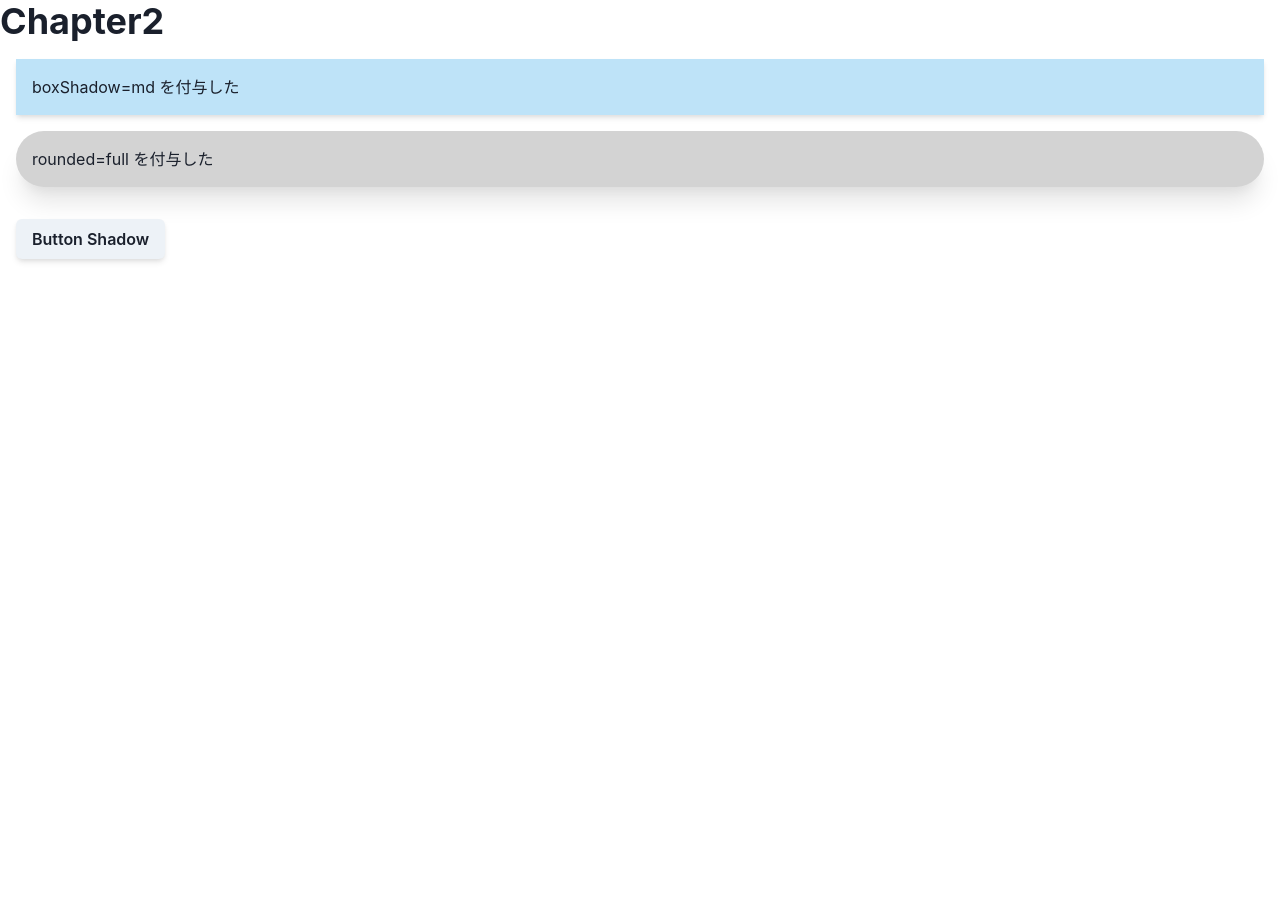
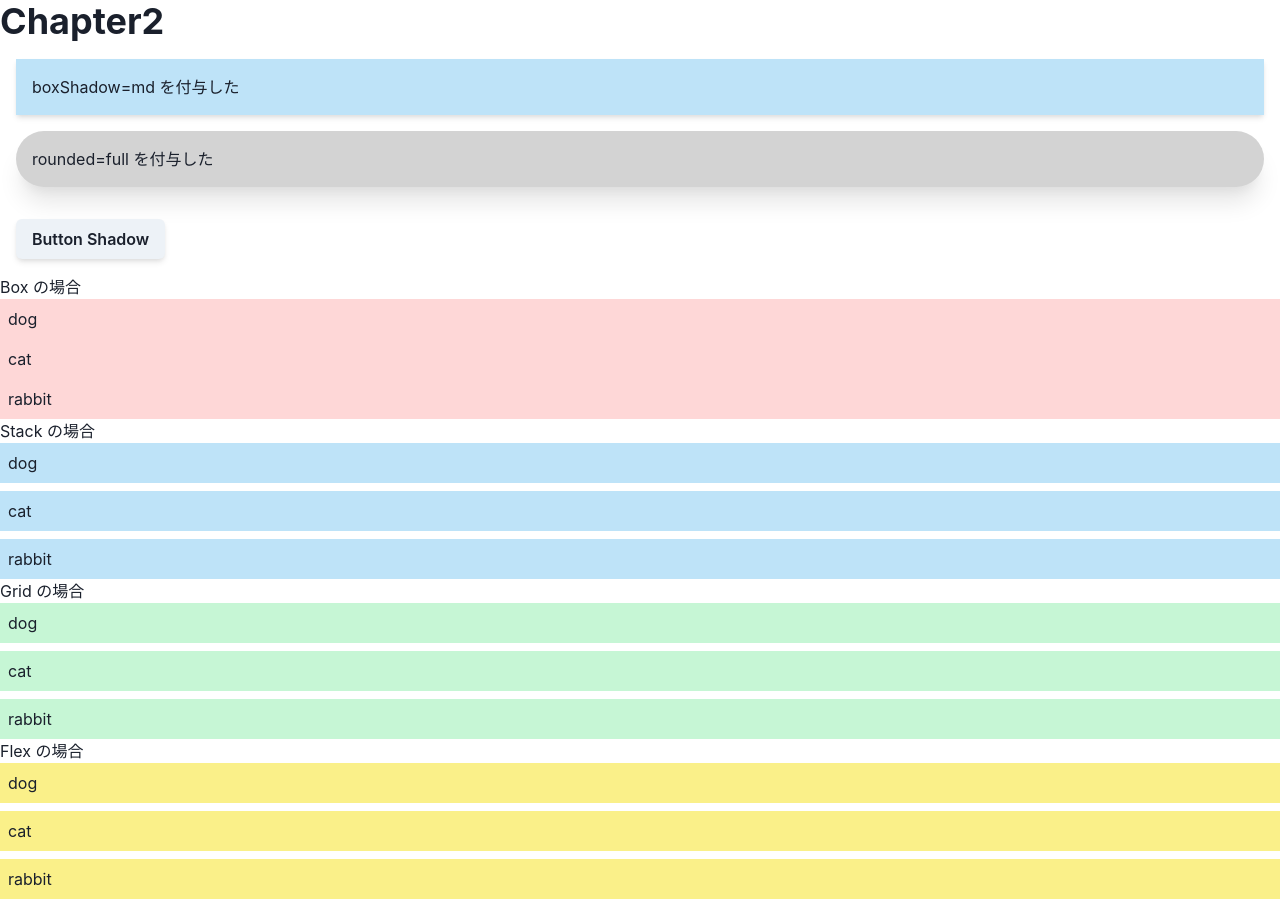
Before and after one commit to y4shiro/chakraui-way-of-walking, a Next.js app: page /chapter2 in a window 1280 px wide. Before the commit the page ends 800 px from the top, so only its background shows below. Built offline with nearby package versions, Linux system fonts and the light colour scheme.

Commit message:
リストレイアウトの比較

```diff
--- a/pages/chapter2.tsx
+++ b/pages/chapter2.tsx
@@ -1,6 +1,7 @@
 import type { NextPage } from 'next';
+import { Box, Button, Flex, Grid, Heading, Stack } from '@chakra-ui/react';
 
-import { Box, Heading, Button } from '@chakra-ui/react';
+const sampleText: string[] = ['dog', 'cat', 'rabbit'];
 
 const Chapter2: NextPage = () => {
   return (
@@ -21,6 +22,42 @@ const Chapter2: NextPage = () => {
       <Button m={4} shadow="md">
         Button Shadow
       </Button>
+
+      <h2>Box の場合</h2>
+      <Box>
+        {sampleText.map((item) => (
+          <Box p={2} bg="red.100" key={item}>
+            {item}
+          </Box>
+        ))}
+      </Box>
+
+      <h2>Stack の場合</h2>
+      <Stack>
+        {sampleText.map((item) => (
+          <Box p={2} bg="blue.100" key={item}>
+            {item}
+          </Box>
+        ))}
+      </Stack>
+
+      <h2>Grid の場合</h2>
+      <Grid gap={2}>
+        {sampleText.map((item) => (
+          <Box p={2} bg="green.100" key={item}>
+            {item}
+          </Box>
+        ))}
+      </Grid>
+
+      <h2>Flex の場合</h2>
+      <Flex direction="column" gridGap={2}>
+        {sampleText.map((item) => (
+          <Box p={2} bg="yellow.200" key={item}>
+            {item}
+          </Box>
+        ))}
+      </Flex>
     </>
   );
 };
```
